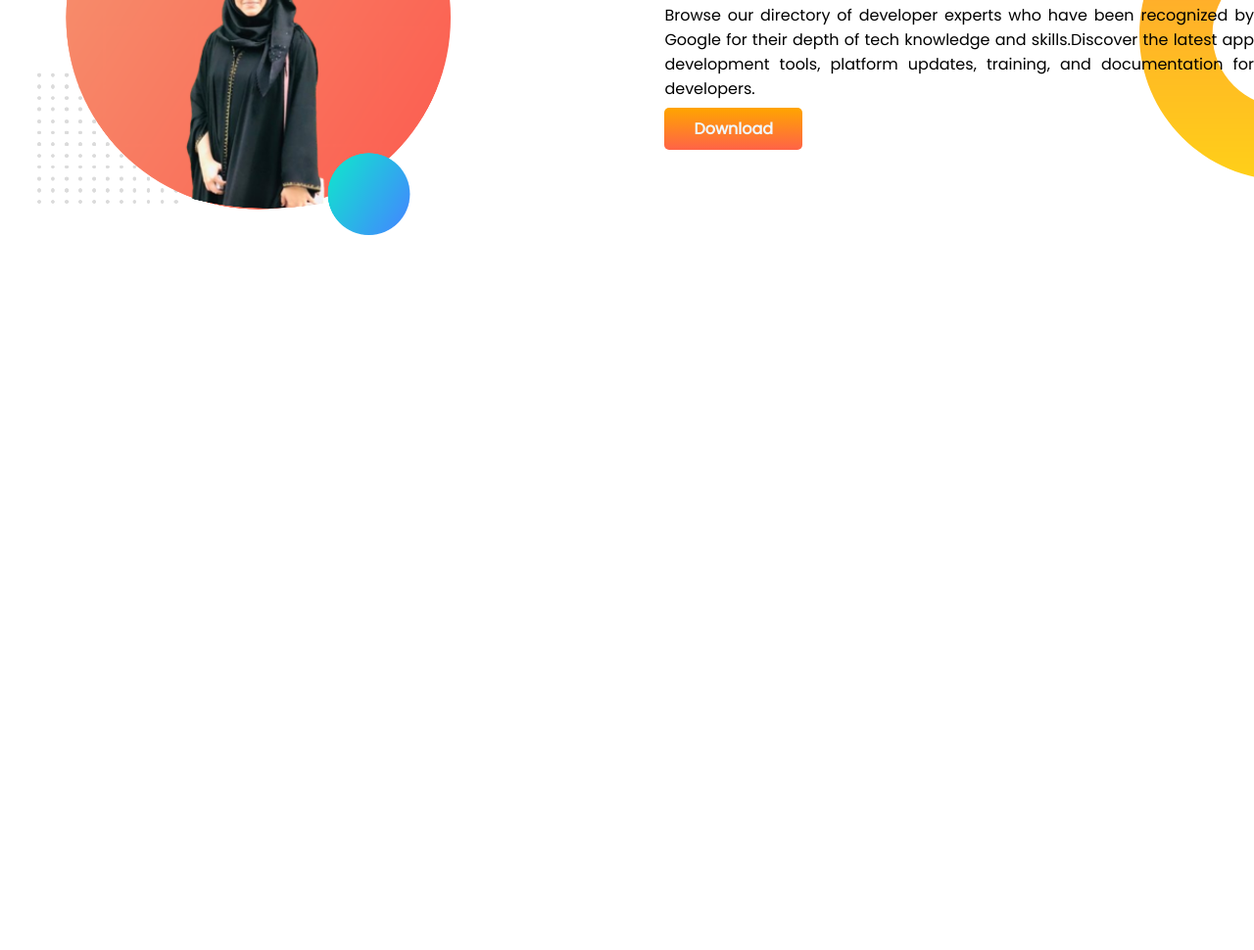
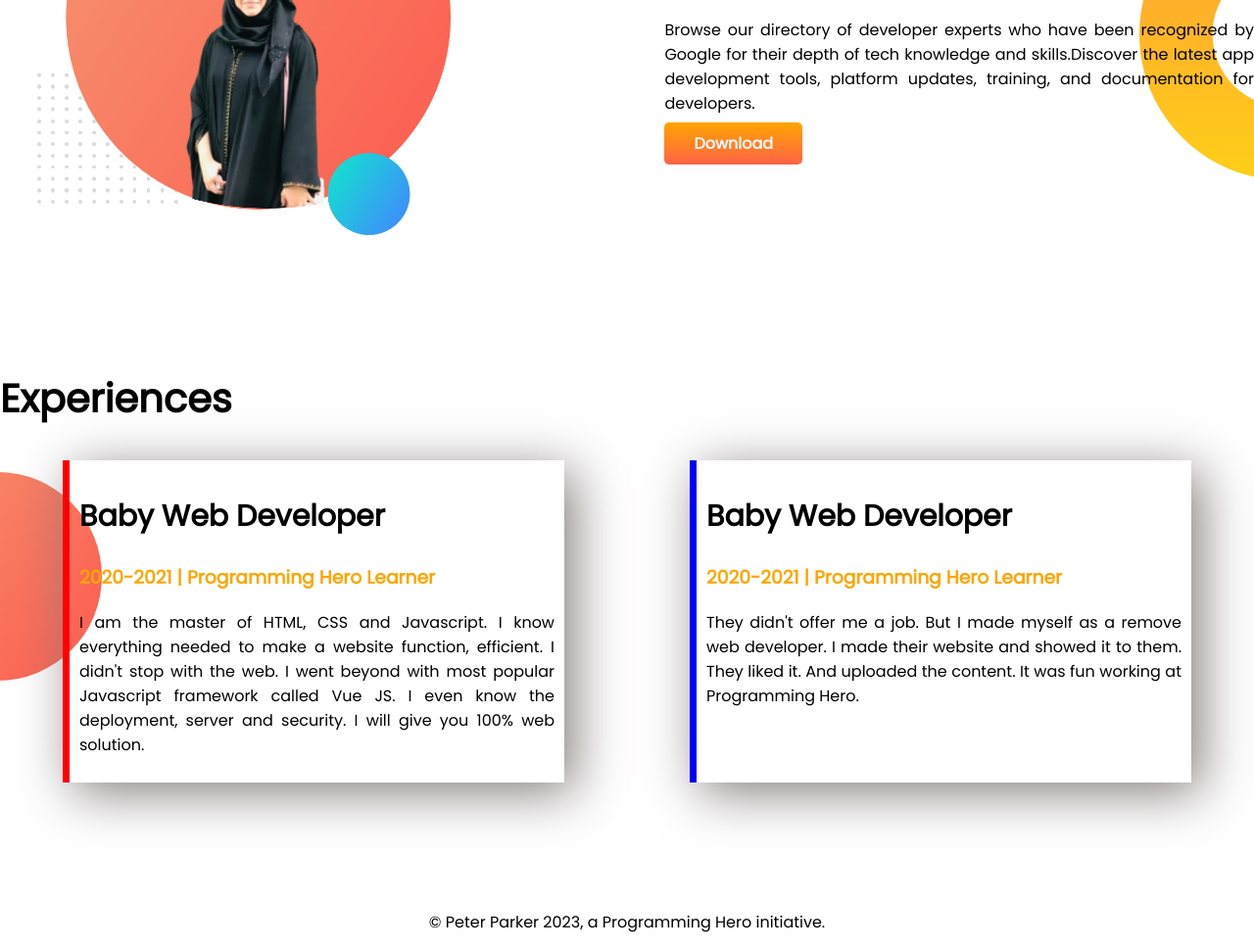
Before and after one commit to sumaiya357/developer-portfolio, a plain HTML site: page index.html in a window 1280 px wide. Shown: the part 733-1703 px from the top of the page at 98% size. Before the commit the page ends 1110 px from the top, so only its background shows below. Drawn offline with Linux system fonts and the light colour scheme.

Commit message:
new code added border footer

```diff
--- a/index.html
+++ b/index.html
@@ -15,10 +15,11 @@
 
 <body>
 
-    <section class="top-banner">
+    <section class="top-banner flexible-container">
         <div class="half-width">
-            <h1>Welcome To </h1>
-            <h1><span class="orange-color">Sumaiya Rahman</span> Portfolio!!</h1>
+            <h1>Welcome To</h1>
+            <h1><span class="orange-color">Sumaiya Rahman </span>
+                Portfolio!!</h1>
             <h3>Build Climber and Train Stopper</h3>
             <p>Discover the latest app development tools, platform updates, training, and documentation for developers
                 across every Android device.Find a Google developer expert. Browse our directory of developer experts
@@ -31,8 +32,10 @@
 
     <!--section2-->
 
-    <section class="dream-big">
-        <div class="half-width"> <img src="images/sumaiya_web.png"> </div>
+    <section class="dream-big flexible-container ">
+        <div class="half-width">
+            <img src="images/sumaiya_web.png">
+        </div>
 
         <div class="half-width">
             <h1>DREAM BIG</h1>
@@ -44,7 +47,41 @@
         </div>
     </section>
 
+    <section class="experience">
+        <h1>Experiences</h1>
+
+        <div>
+            <div class="flexible-container">
+                <div id="full-stack" class="exp-item ">
+
+                    <h2>Baby Web Developer</h2>
+
+                    <h3 class="orange-color">2020-2021 | Programming Hero Learner</h3>
+                    <p>I am the master of HTML, CSS and Javascript. I know everything needed to make a website function,
+                        efficient. I didn't stop with the web. I went beyond with most popular Javascript framework
+                        called Vue JS. I even know the deployment, server and security. I will give you 100% web
+                        solution.</p>
+                </div>
+
+
+
+
+                <div id="baby-stack" class="exp-item">
+                    <h2>Baby Web Developer</h2>
+
+                    <h3 class="orange-color">2020-2021 | Programming Hero Learner</h3>
+                    <p>They didn't offer me a job. But I made myself as a remove web developer. I made their website and
+                        showed
+                        it
+                        to them. They liked it. And uploaded the content. It was fun working at Programming Hero.</p>
+                </div>
+
+            </div>
+    </section>
 
 </body>
+<footer>
+    <p>© Peter Parker 2023, a Programming Hero initiative.</p>
+</footer>
 
 </html>
--- a/style.css
+++ b/style.css
@@ -8,11 +8,15 @@ h1 {
     font-size: 40px;
 }
 
+h2 {
+    font-size: 30px;
+}
+
 .orange-color {
     color: orange;
 }
 
-section {
+.flexible-container {
     display: flex;
     margin-bottom: 130px;
 }
@@ -24,6 +28,18 @@ section {
 
 .half-width img {
     width: 70%;
+}
+
+.exp-item {
+    width: 40%;
+    padding-left: 3%;
+
+    margin-left: 5%;
+    margin-right: 5%;
+
+    padding: 10px;
+
+    box-shadow: 10px 10px 50px rgb(133, 125, 125);
 }
 
 .link-button {
@@ -47,3 +63,22 @@ section {
 
 
 }
+
+.experience {
+    background-image: url('images/exp-bg.png');
+    background-repeat: no-repeat;
+    background-position: left;
+
+}
+
+#full-stack {
+    border-left: 7px solid red;
+}
+
+#baby-stack {
+    border-left: 7px solid blue;
+}
+
+footer p {
+    text-align: center;
+}
```
